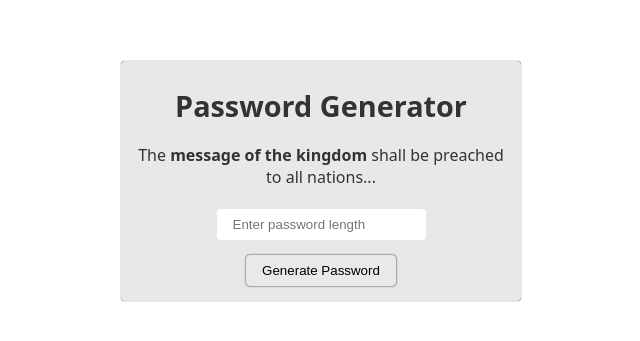
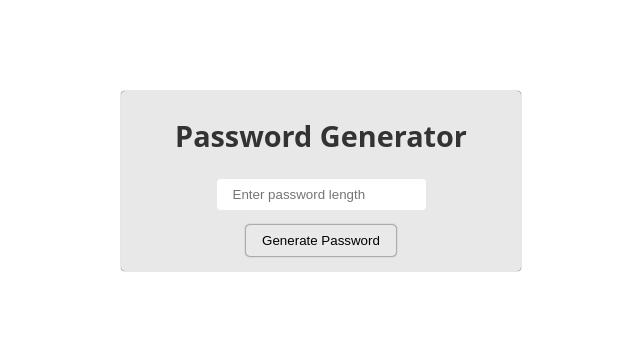
Before and after one commit to Joenedu/password-generator, a plain HTML site: page index.html in a window 1280 px wide. Shown: the part 227-568 px from the top of the page, without its empty margins (319-959 px from the left). Drawn offline with Linux system fonts and the light colour scheme.

Commit message:
Second commit - index.html updated

```diff
--- a/index.html
+++ b/index.html
@@ -11,10 +11,6 @@
   <body>
     <div class="container">
       <h1>Password Generator</h1>
-      <p>
-        The <strong>message of the kingdom</strong> shall be preached to all
-        nations...
-      </p>
       <input
         type="number"
         id="password-length-input"
```
